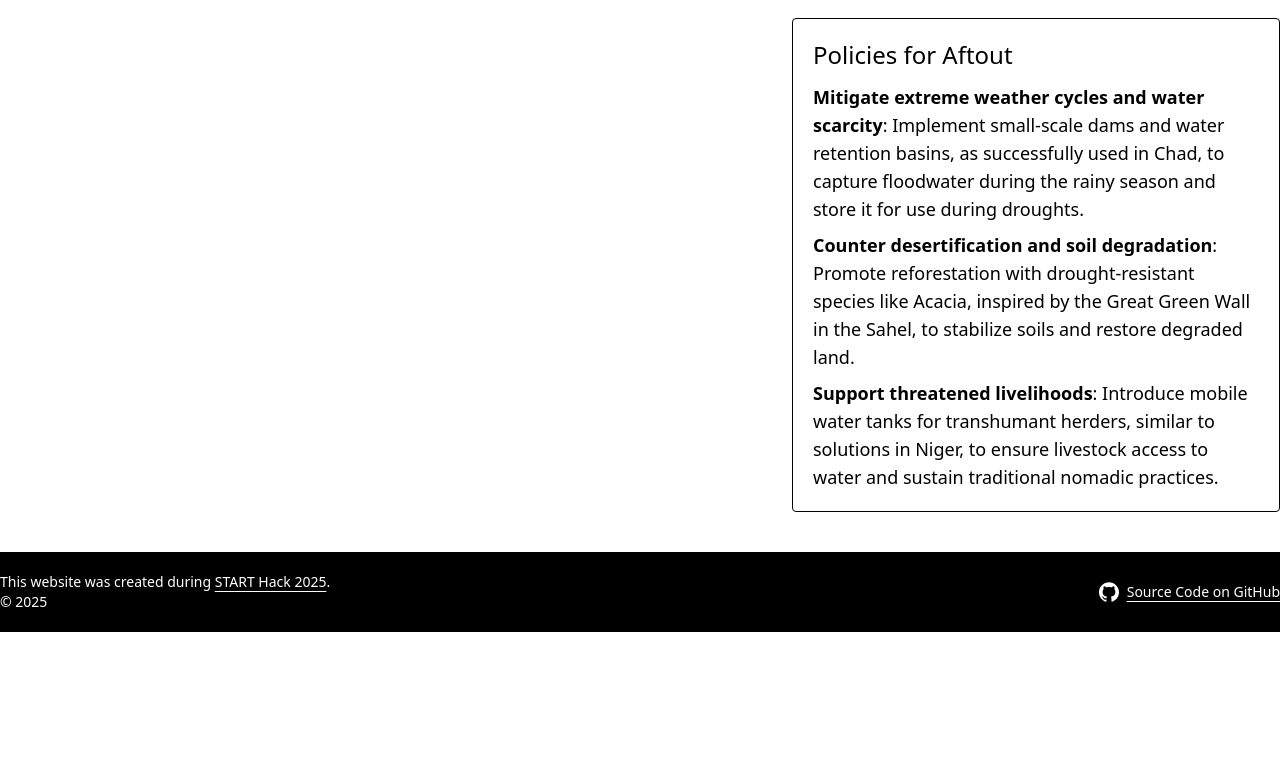
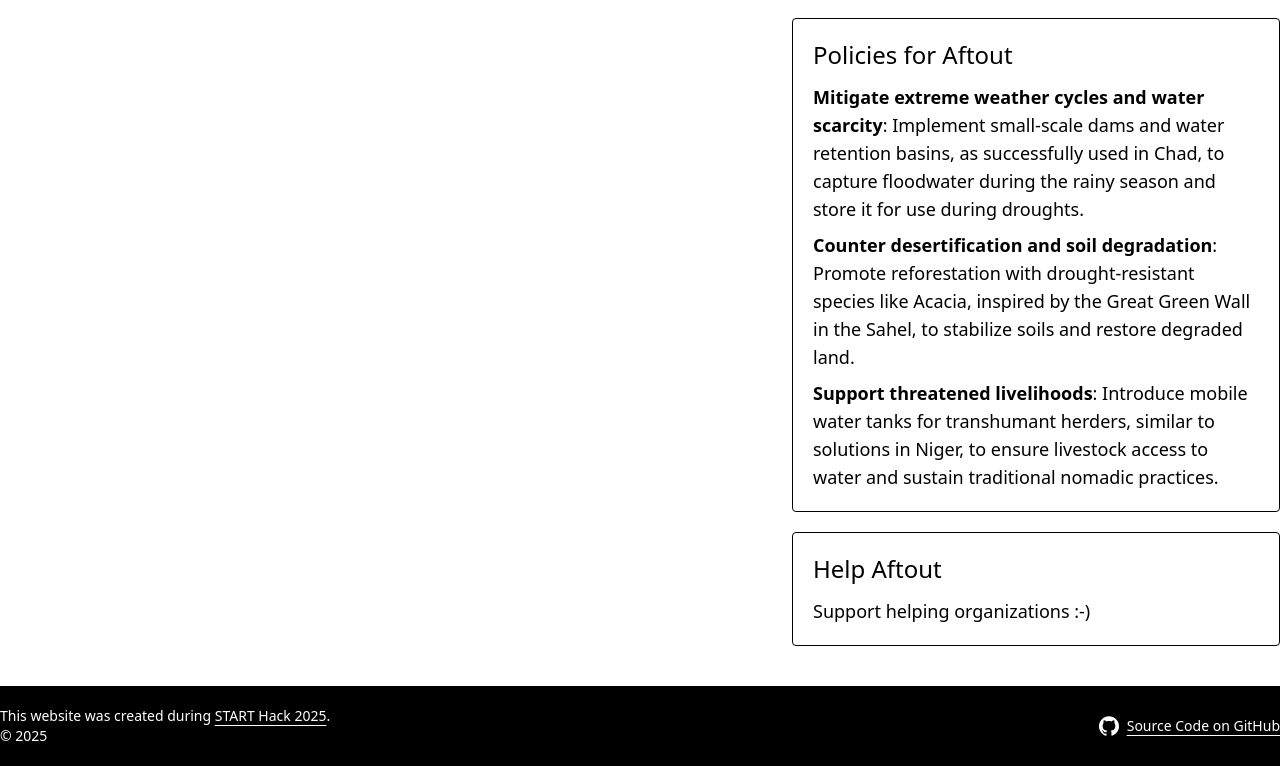
Before and after one commit to thejozika/g20-wuerttemberg-wizards, a Vue app in the folder frontend_app/: page /dashboard in a window 1280 px wide. Shown: the part 814-1580 px from the top of the page. Before the commit the page ends 1446 px from the top, so only its background shows below. Built offline with nearby package versions, Linux system fonts and the light colour scheme.

Commit message:
add help organizations

```diff
--- a/frontend_app/src/views/DashboardView.vue
+++ b/frontend_app/src/views/DashboardView.vue
@@ -63,6 +63,12 @@ const pos = ref(null)
             </li>
           </ul>
         </div>
+
+        <div class="border rounded p-5">
+          <h3 class="text-2xl mb-3">Help {{ pos?.title }}</h3>
+
+          <p>Support helping organizations :-)</p>
+        </div>
       </div>
     </div>
   </div>
```
